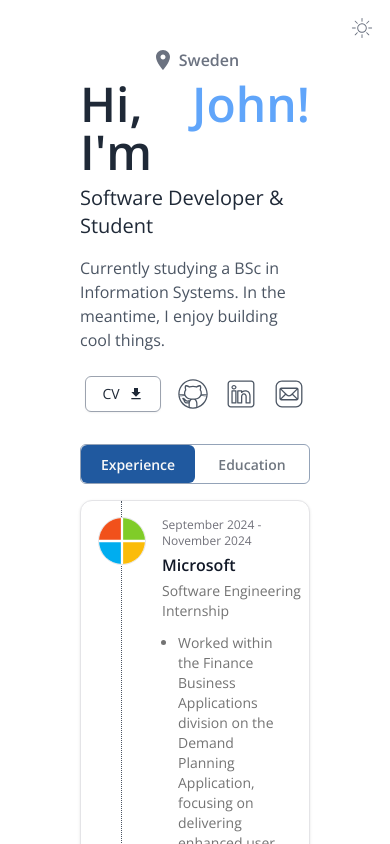
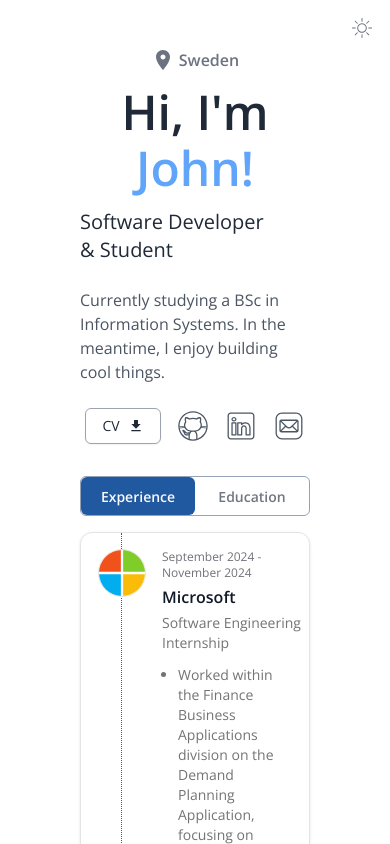
Before and after one commit to johnsward/portfolio, a Next.js app: page / in a window 390 px wide. Shown: the top 844 px of the page. Built offline with nearby package versions, Linux system fonts and the light colour scheme.

Commit message:
Multiple screens implementation

```diff
--- a/src/app/components/About.tsx
+++ b/src/app/components/About.tsx
@@ -7,18 +7,17 @@ import { IconRow } from "./IconRow";
 export const About = () => {
   return (
     <div className="flex flex-col gap-6 justify-center items-center">
-      <div className="gap-2 flex flex-col justify-center items-center">
+      <div className="gap-4 sm:gap-2  flex flex-col justify-center items-center">
         <div className="flex flex-row align-center justify-center gap-1">
           <LocationOnIcon className="w-6 h-6 text-gray-500 dark:text-gray-400" />
           <p className="text-gray-500 dark:text-gray-400 font-semibold">
             {"Sweden"}
           </p>
         </div>
-        <h1 className="flex flex-row gap-4 font-semibold dark:text-slate-200 text-gray-800 text-5xl">
-          {"Hi, I'm "}
-          <p className="text-blue-400">{"John!"}</p>
+        <h1 className="flex flex-wrap gap-2 sm:gap-4 justify-center font-semibold dark:text-slate-200 text-gray-800 text-5xl">
+          Hi, I'm <span className="text-blue-400">John!</span>
         </h1>
-        <h2 className="font-regular text-gray-800 dark:text-gray-200 text-xl">
+        <h2 className="font-regular text-pretty text-gray-800 dark:text-gray-200 text-xl">
           {"Software Developer & Student"}
         </h2>
         <p className="dark:text-slate-400 text-basic text-gray-600 mt-2 font-light">
```
